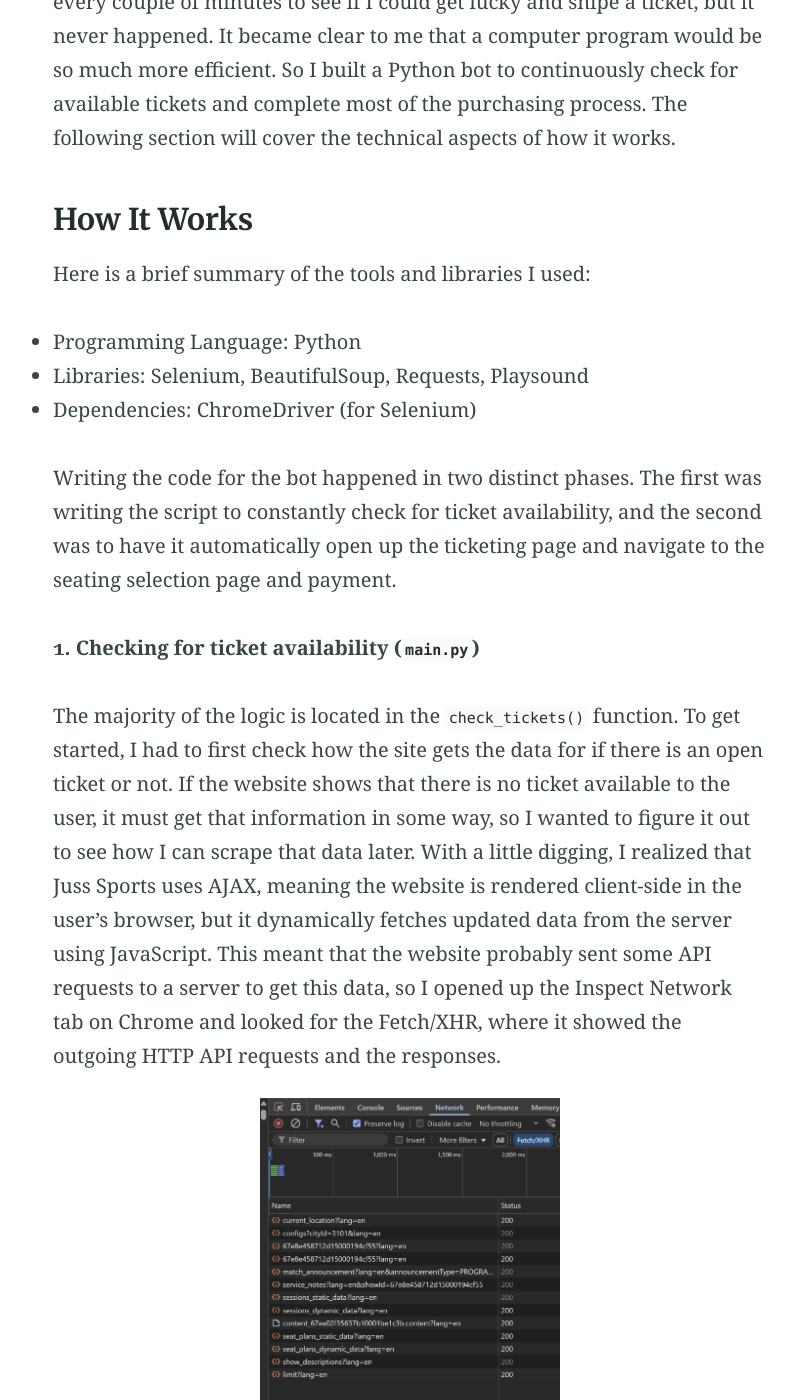
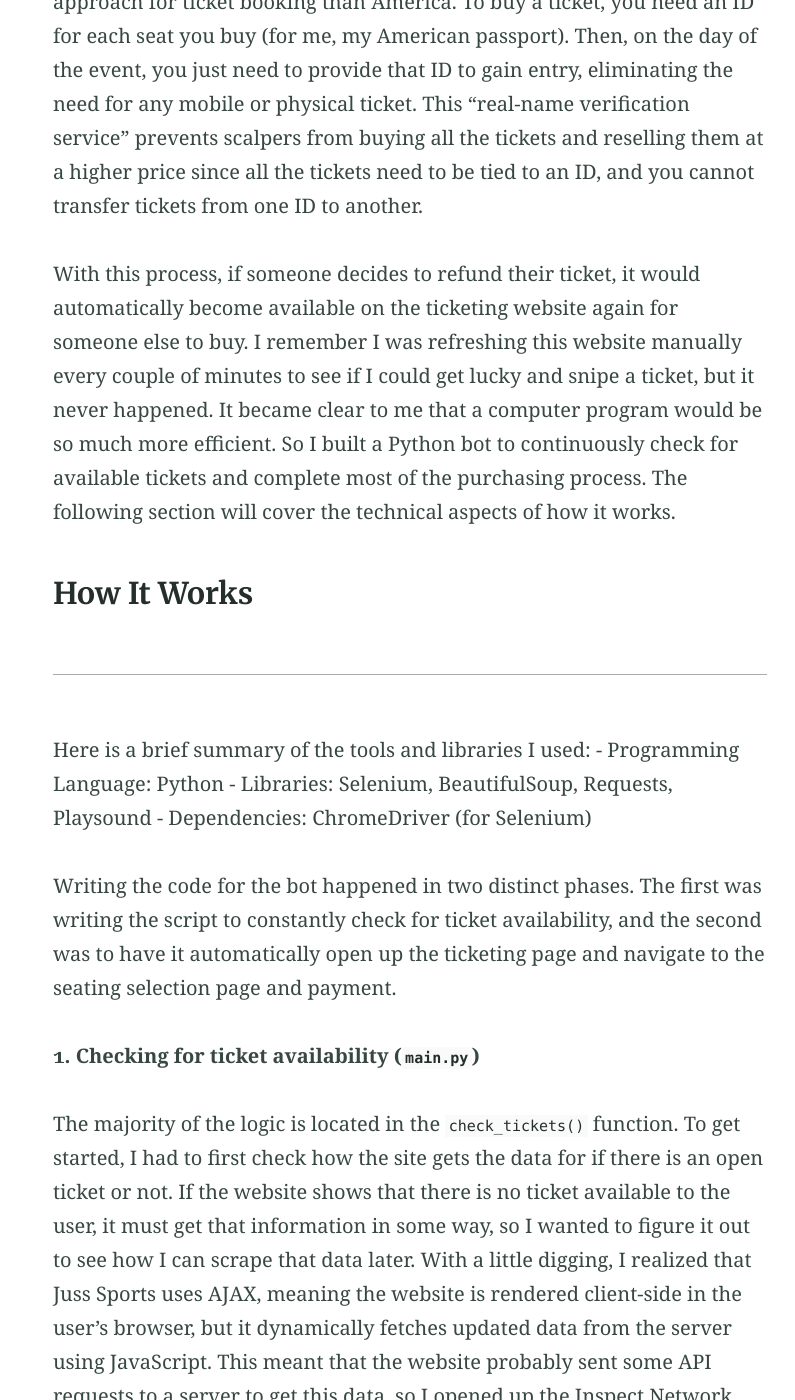
Before and after one commit to brianfu5/brianfu5.github.io, a Jekyll site: the page built from _posts/2025-04-02-f1-bot.md, in a window 1280 px wide and 1400 px high, scrolled down 1857 px. Shown: the whole window, without its empty margins (230-1025 px from the left). Built offline with Jekyll 4.4.1, drawn with Linux system fonts in a browser that asks for light colours.

Commit message:
f1 bot blog v3

```diff
--- a/_posts/2025-04-02-f1-bot.md
+++ b/_posts/2025-04-02-f1-bot.md
@@ -6,9 +6,15 @@ excerpt: |
     A guide on how I wrote a Python script to automate buying Formula 1 tickets.
 ---
 
+<br/>
+
 {% include figure.html image="https://brianfu.net/assets/img/f1_bot/f1_shanghai_poster.jpeg" width="500" height="800" %}
 
-#### Introduction
+<br/>
+
+### Introduction
+
+---
 
 Ever since I became a Formula 1 fan over a year ago, I’ve dreamed about watching a race in person. I wanted to feel the live atmosphere, experiencing all the speed, noise, drama, and thrill that F1 delivers. Now that I am currently studying abroad in Korea, I saw F1 Shanghai as the golden opportunity; it’s a relatively cheaper race, it’s close to Korea, and I get to go to Shanghai! This was a great idea, but there was only one problem.
 
@@ -16,7 +22,9 @@ Ticketing for this event started in December of last year on the Chinese booking
 
 I was just about to give up on my Shanghai F1 dream when a friend jokingly said to me, “What if you built a bot that can do this for you?” I initially laughed this idea off; it was just a random quip, and I hadn’t done anything like it before. But when I got home that night and gave it some more thought, the more confident I became that maybe it wouldn’t be that hard. I realized that with some effort and learning, this was totally doable, so the next afternoon I sat down and got to work.
 
-## Understanding the Ticketing System
+### Understanding the Ticketing System
+
+---
 
 Juss Sports (and actually now most of China in general) uses a different approach for ticket booking than America. To buy a ticket, you need an ID for each seat you buy (for me, my American passport). Then, on the day of the event, you just need to provide that ID to gain entry, eliminating the need for any mobile or physical ticket. This “real-name verification service” prevents scalpers from buying all the tickets and reselling them at a higher price since all the tickets need to be tied to an ID, and you cannot transfer tickets from one ID to another.
 
@@ -24,10 +32,12 @@ With this process, if someone decides to refund their ticket, it would automatic
 
 ### How It Works
 
+---
+
 Here is a brief summary of the tools and libraries I used:
- - Programming Language: Python
- - Libraries: Selenium, BeautifulSoup, Requests, Playsound
- - Dependencies: ChromeDriver (for Selenium)
+     - Programming Language: Python
+     - Libraries: Selenium, BeautifulSoup, Requests, Playsound
+     - Dependencies: ChromeDriver (for Selenium)
 
 Writing the code for the bot happened in two distinct phases. The first was writing the script to constantly check for ticket availability, and the second was to have it automatically open up the ticketing page and navigate to the seating selection page and payment.
 
@@ -55,15 +65,21 @@ While the logic behind this code is straightforward, I spent a lot of time exper
 
 ### Results
 
+---
+
 I finished the program on the evening of March 8th and left my computer running with the program overnight, with the intent of the alarm waking me up if there was a ticket found. However, nothing happened, and this was confirmed when I checked my computer the following morning. March 9th was a Sunday, so I was in my room on and off, but I would run the program whenever there was time. Each time, I would wait for the alarm to ring, but there was still nothing. At this point, I had started to lose hope; with the race being only 10 days away, it seemed that people were already committed to going to the event. Nevertheless, I still let the program run throughout the night, hoping for a miracle.
 
 Monday morning came, and once again, I was out of luck. I shut down the program for a bit while I was out, but when I returned around noon, I decided to give it another shot. This time, just within five minutes, I heard the alarm sound ringing. I immediately ran to my laptop, thinking that it was a false alarm or maybe the program had bugged, but there it was in the terminal output that a ticket might have been found. I checked the website, and to my surprise, there were multiple tickets available. I quickly selected a single seat, thinking it had the highest probability of still being available, and checked out. It wasn’t until I completed the payment and got to the final confirmation screen that it hit me–I was going to Shanghai.
 
 ### Disclaimers and Ethics
 
+---
+
 Creating a ticket bot, admittedly, is kind of a scummy move; it is unfair to genuine ticket buyers and ruins the integrity of the booking websites (it’s also probably definitely against the terms of service as well, but I didn’t read them :/). However, in my desperation, I went along with it. I tried to keep things somewhat fair by only checking ticket availability around 20 times a second, and I rationalized with myself that I would only be taking a ticket from one person. Not to try and justify anything, but in my initial search for F1 tickets, I found Chinese people who you could pay around 300 RMB to buy you tickets as well with your ID. I’m not sure what systems they use, but given the advanced nature of ticket botting, I wouldn’t be surprised if they checked for tickets on the scale of milliseconds or even faster. Compared to these advanced bots, this felt more like an ethical compromise. Nonetheless, I don’t particularly encourage anyone to use my script or to write their own ticketing program, but if you do, please keep in mind the ethics of it :).
 
 ### Future Improvements
+
+---
 
 There are some improvements that I hope I can work on in the future when I have the time.
 
@@ -86,4 +102,6 @@ Also, I know I stopped posting, but I will _actually_ try this now to post semi-
 
 ### Code
 
+---
+
 You can find the full code for this project on my [GitHub](https://github.com/brianfu5/Jussyun-Ticket-Bot){:target="_blank"}, where if you want, you can fork it and configure it for yourself. There are also instructions there on how to set up and run the program.
```
